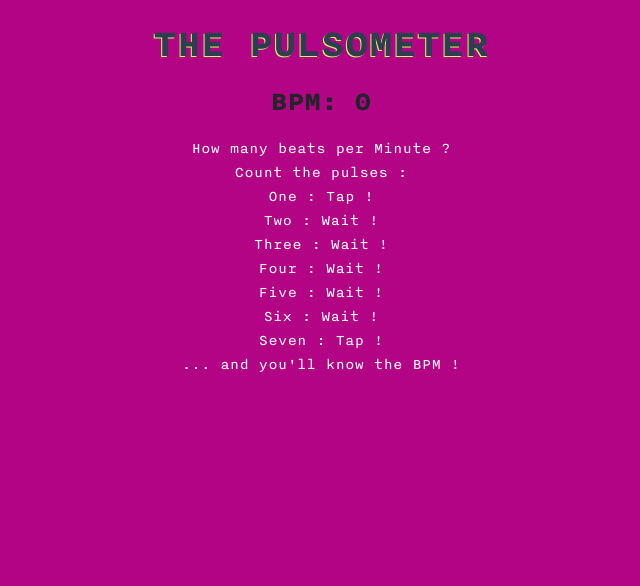
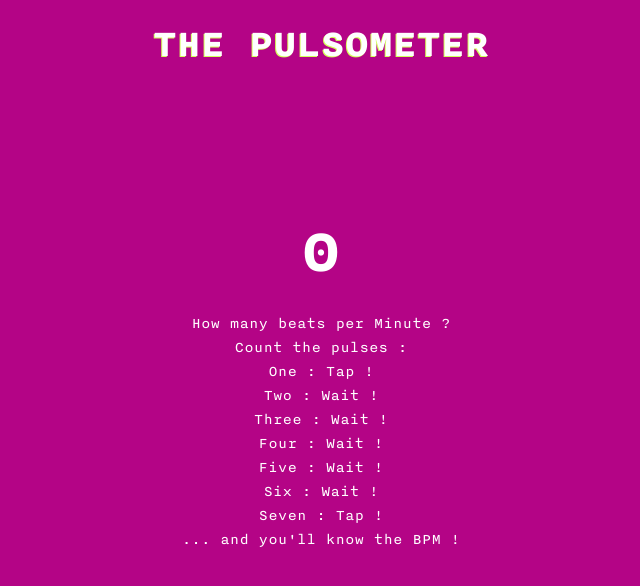
Before and after one commit to coyotte508/bpm, a Vue app: page / in a window 1280 px wide. Shown: the top 586 px of the page, without its empty margins (319-959 px from the left). Built offline with nearby package versions, Linux system fonts and the light colour scheme; a web font is replaced by a local one.

Commit message:
Center help text & put everything in white

```diff
--- a/src/App.vue
+++ b/src/App.vue
@@ -2,7 +2,10 @@
   <div id="app" @mousedown="touch" @touchstart="touch" :class="{ticking}">
     <h1 class="pt-4">THE PULSOMETER</h1>
 
-    <h3 class="my-3">BPM: {{BPM}}</h3>
+    <div style="flex-grow: 1"></div>
+
+    <div style="flex-grow: 1">
+      <h3 class="my-3 bpm">{{BPM}}</h3>
 
       <div class="manual">
         How many beats per Minute ? <br/>
@@ -16,7 +19,9 @@
         Seven : Tap !<br/>
         ... and you'll know the BPM !<br/>
       </div>
+    </div>
 
+    <div style="flex-grow: 1"></div>
   </div>
 </template>
 
@@ -83,6 +88,9 @@ export default class App extends Vue {
     background-color: #D4FE5B;
   }
   transition-duration: 200ms;
+
+  display: flex;
+  flex-direction: column;
 }
 
 h1, h2, h3, h4, h5, h6 {
@@ -91,7 +99,8 @@ h1, h2, h3, h4, h5, h6 {
 
 h1 {
   // Title
-  color: #2c3e50;
+  // color: #2c3e50;
+  color: white;
   text-shadow: -1px 1px #D4FE5B;
 }
 
@@ -101,8 +110,13 @@ h1 {
   transition-delay: 200ms;
 
   .ticking & {
-    opacity: 0;
+    // opacity: 0;
   }
+}
+
+.bpm {
+  font-size: 4em;
+  color: white;
 }
 
 html {
```
Lines whose indentation alone changed are shown as unchanged.
